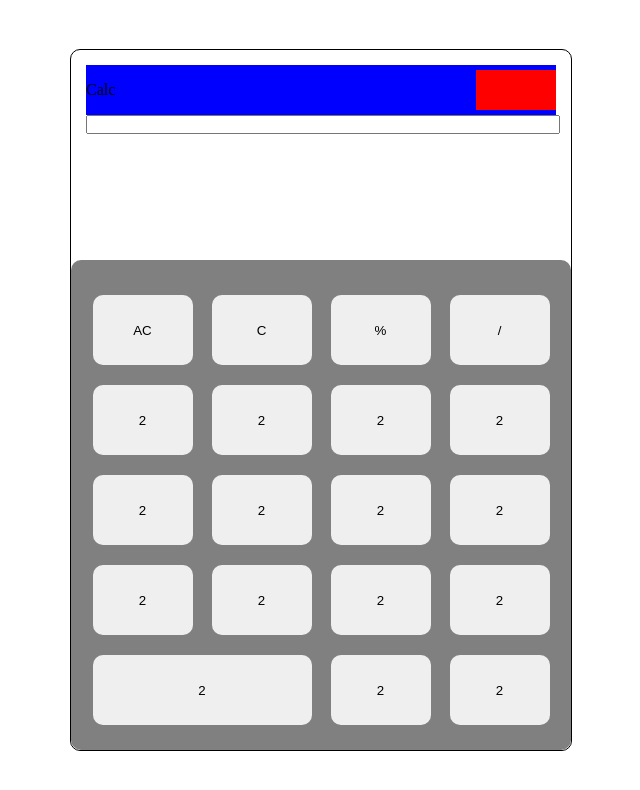
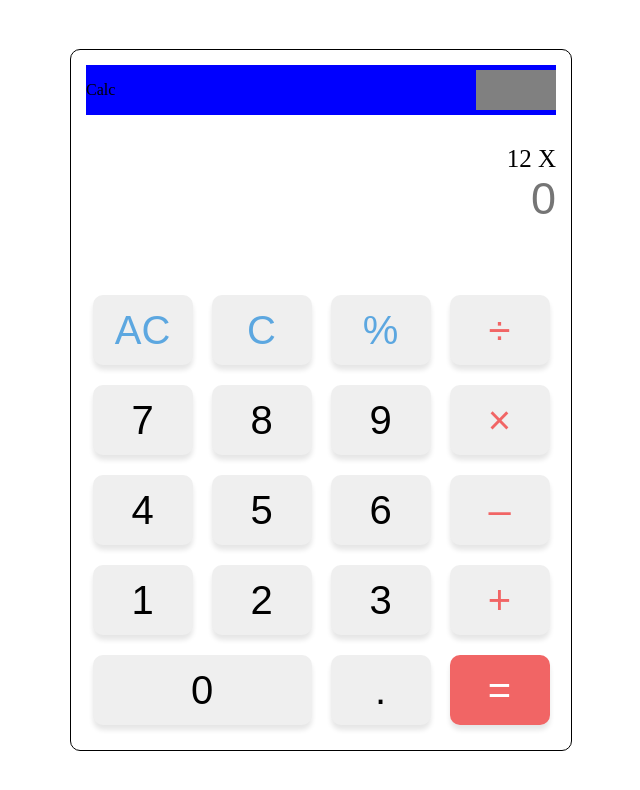
Before and after one commit to Erneskaa/calculator_js, a plain HTML site: page index.html in a window 1280 px wide. Shown: the whole page, without its empty margins (319-959 px from the left). Drawn offline with Linux system fonts and the light colour scheme.

Commit message:
added style in css

```diff
--- a/css/style.css
+++ b/css/style.css
@@ -1,7 +1,31 @@
 * {
     margin: 0;
     padding: 0;
+
 }
+
+
+
+.tech_buttons {
+    -webkit-text-fill-color: #F16565;
+
+}
+span {
+
+}
+
+button.equal {
+    background-color: #F16565;
+}
+
+.equal span {
+    -webkit-text-fill-color: white;
+}
+
+.service_buttons {
+    -webkit-text-fill-color: #5ca7e0;
+}
+
 
 .container {
     width: 100%;
@@ -31,21 +55,46 @@
     top: 10px;
 
 }
-.input_numbers{
-    margin: 0 15px 0 15px;
-    height: 500px;
+
+.input_numbers {
+    position: relative;
+    margin: 30px 15px 0 15px;
+    height: 80px;
+    bottom: 0px;
+}
+
+.saved_calculations {
+    height: auto;
+    width: auto;
+    font-size: 25px;
+    text-align: right;
 }
 
 .input_numbers input {
     width: 100%;
+    /* height: 100%; */
+    border: 1px solid black;
+    text-align: right;
+    font-size: 45px;
+    border: 0px;
 
+}
+
+input[type="number"]::-webkit-inner-spin-button,
+input[type="number"]::-webkit-outer-spin-button {
+    -webkit-appearance: none;
+    margin: 0;
+}
+
+input::-webkit-input-placeholder {
+    text-align: right;
 }
 
 .switch_theme {
     margin-left: auto;
     width: 80px;
     height: 40px;
-    background-color: red;
+    background-color: grey;
     float: right;
 }
 
@@ -64,7 +113,7 @@
 .buttons_container {
     width: 100%;
     height: 70%;
-    background-color: grey;
+    background-color: 0;
     border-radius: 10px;
     position: absolute;
     bottom: 0;
@@ -78,11 +127,14 @@
 }
 
 .buttons button {
+    padding: 0;
     width: 100px;
     height: 70px;
     border: 0px;
     border-radius: 10px;
-
+    font-size: 40px;
+    align-items: center;
+    box-shadow: 0 5px 5px 0 rgba(0, 0, 0, 0.1);
 }
 
 button.zero {
--- a/index.html
+++ b/index.html
@@ -18,39 +18,40 @@
                 <div class="switch_theme"></div>
             </div>
             <div class="input_numbers">
-                <input type="text">
+                <div class="saved_calculations">12 X</div>
+                <input type="number" placeholder="0">
             </div>
 
             <div class="buttons_container">
                 <div class="buttons">
                     <div class="1">
-                        <button>AC</button>
-                        <button>C</button>
-                        <button>%</button>
-                        <button>/</button>
+                        <button class="service_buttons">AC</button>
+                        <button class="service_buttons">C</button>
+                        <button class="service_buttons">%</button>
+                        <button class="tech_buttons"><span>&#247;</span></button>
                     </div>
                     <div class="2">
-                        <button>2</button>
-                        <button>2</button>
-                        <button>2</button>
-                        <button>2</button>
+                        <button>7</button>
+                        <button>8</button>
+                        <button>9</button>
+                        <button class="tech_buttons"><span>&#215;</span></button>
                     </div>
                     <div class="3">
-                        <button>2</button>
-                        <button>2</button>
-                        <button>2</button>
-                        <button>2</button>
+                        <button>4</button>
+                        <button>5</button>
+                        <button>6</button>
+                        <button class="tech_buttons"><span>&#8211;</span></button>
                     </div>
                     <div class="4">
+                        <button>1</button>
                         <button>2</button>
-                        <button>2</button>
-                        <button>2</button>
-                        <button>2</button>
+                        <button>3</button>
+                        <button class="tech_buttons"><span>+</span></button>
                     </div>
                     <div class="5">
-                        <button class="zero">2</button>
-                        <button>2</button>
-                        <button>2</button>
+                        <button class="zero">0</button>
+                        <button>.</button>
+                        <button class="equal"><span>=</span></button>
                     </div>
                 </div>
             </div>
```
